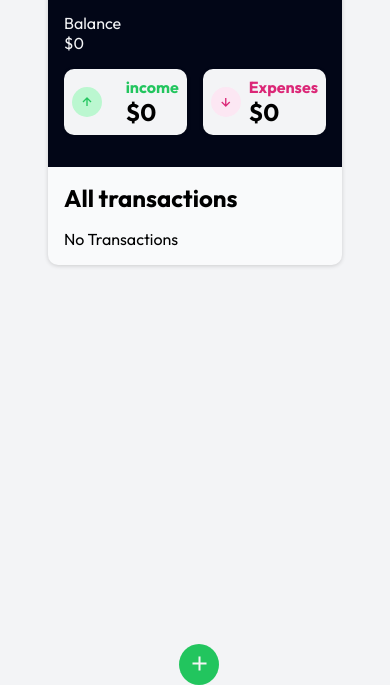
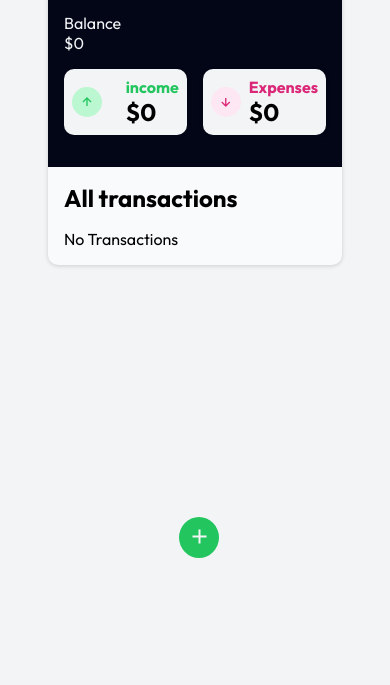
Before and after one commit to Benita21/tracker, a plain HTML site: page index.Html in a window 390 px wide. Shown: the part 159-844 px from the top of the page. Drawn offline with nearby package versions, Linux system fonts and the light colour scheme.

Commit message:
changes in responsive

```diff
--- a/partials/_popup-call.scss
+++ b/partials/_popup-call.scss
@@ -9,10 +9,11 @@
     @media(max-width:768px){
     font-size: .8rem;
     padding: 8px;
-
+    bottom: 15%;
       }
     i{
         font-size: 1.5rem;
         color: whitesmoke;
+
     }
 }
```
Also changed, not shown: style.css, 1 other file.
